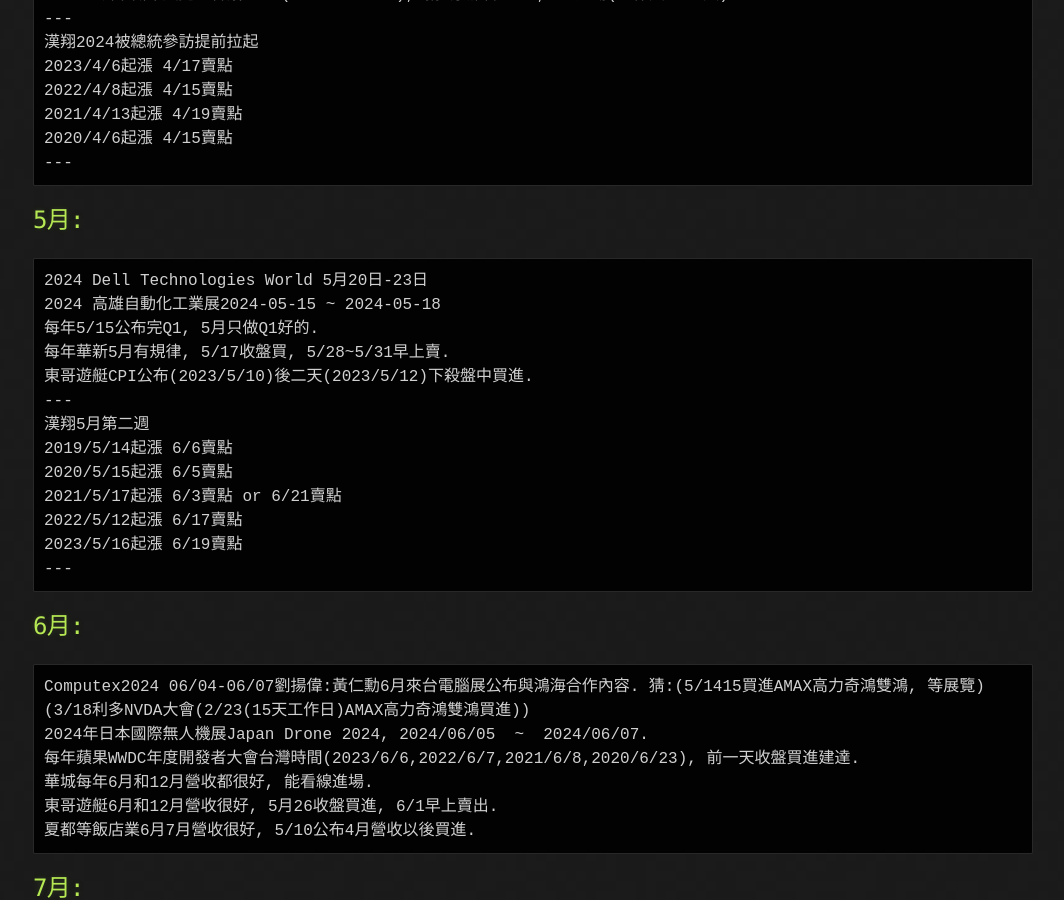
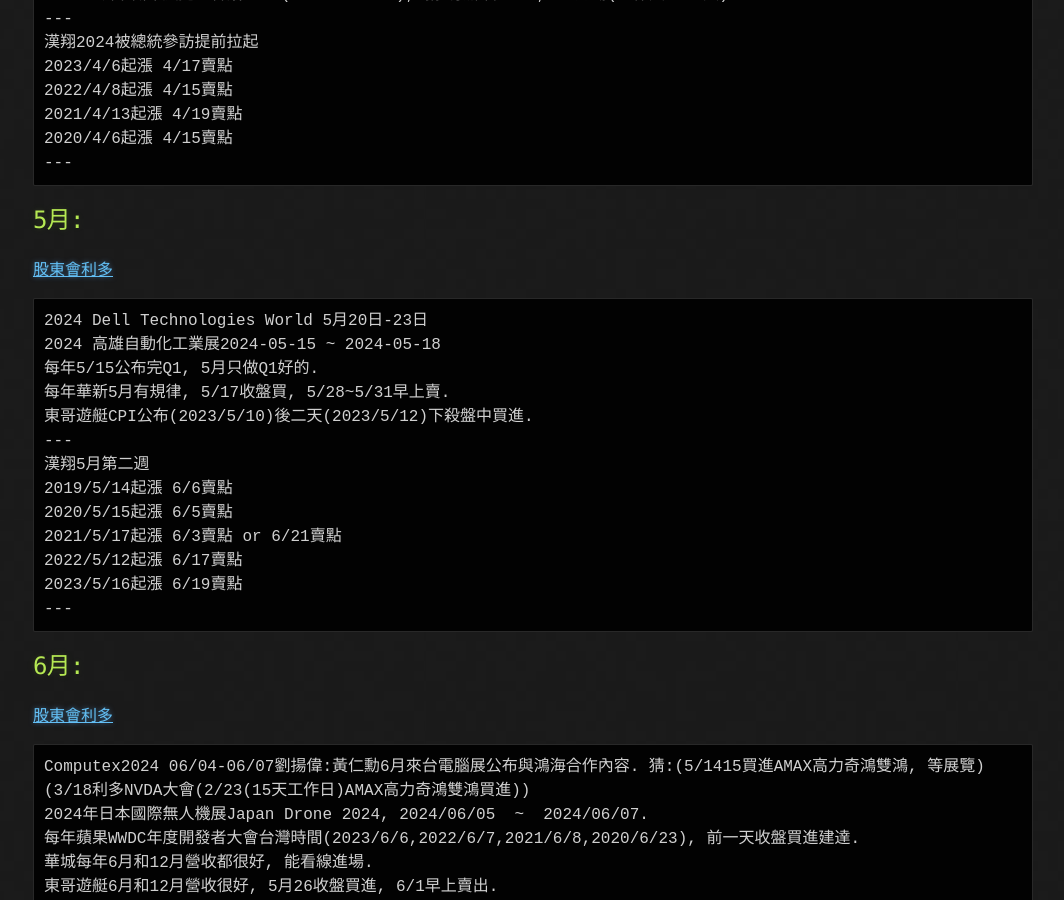
Before and after one commit to lepg5487/Stock_God, a Jekyll site: the page built from experience.md, in a window 1280 px wide and 900 px high, scrolled down 2672 px. Shown: the whole window, without its empty margins (107-1171 px from the left). Built offline with Jekyll 4.4.1, drawn with Linux system fonts in a browser that asks for light colours; our own code applies the rules of GitHub Pages for plain Markdown files.

Commit message:
Update experience.md

````diff
--- a/experience.md
+++ b/experience.md
@@ -104,6 +104,7 @@
 ---
 ```
 ## 5月:
+[股東會利多](https://goodinfo.tw/tw/StockHolderMeetingList.asp?MARKET_CAT=%E5%85%A8%E9%83%A8&YEAR=2024&INDUSTRY_CAT=%E5%85%A8%E9%83%A8&SORT_FIELD=MEETING_DATE&SORT=DOWN)
 ```
 2024 Dell Technologies World 5月20日-23日
 2024 高雄自動化工業展2024-05-15 ~ 2024-05-18
@@ -120,6 +121,7 @@
 ---
 ```
 ## 6月:
+[股東會利多](https://goodinfo.tw/tw/StockHolderMeetingList.asp?MARKET_CAT=%E5%85%A8%E9%83%A8&YEAR=2024&INDUSTRY_CAT=%E5%85%A8%E9%83%A8&SORT_FIELD=MEETING_DATE&SORT=DOWN)
 ```
 Computex2024 06/04-06/07劉揚偉:黃仁勳6月來台電腦展公布與鴻海合作內容. 猜:(5/1415買進AMAX高力奇鴻雙鴻, 等展覽)
 (3/18利多NVDA大會(2/23(15天工作日)AMAX高力奇鴻雙鴻買進))
````
